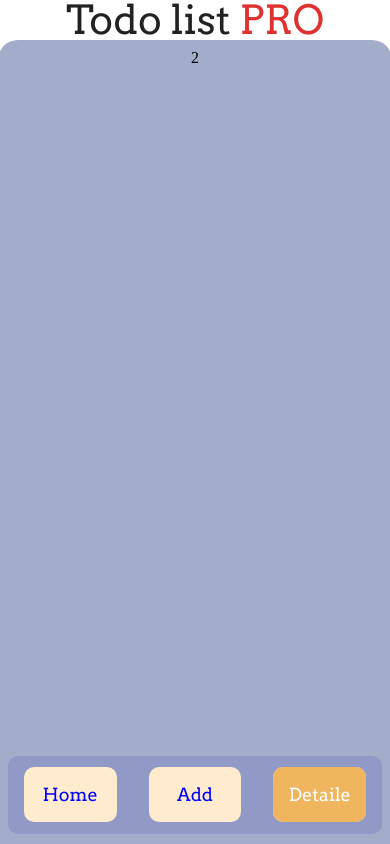
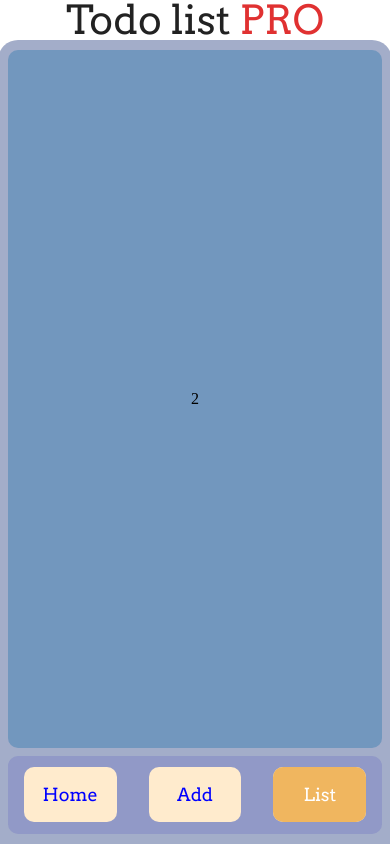
Before and after one commit to sinaGh-cyber/todo-list, a React (Create React App) app: page /detailed-list in a window 390 px wide. Built offline with nearby package versions, Linux system fonts and the light colour scheme.

Commit message:
left section styled + some cleaning up

```diff
--- a/src/components/mainApp/mainApp.jsx
+++ b/src/components/mainApp/mainApp.jsx
@@ -1,9 +1,10 @@
 import indexRoutes from '../../routes/index';
 import { Route, Switch } from 'react-router-dom';
+import Classes from './mainApp.module.css';
 
 const MainApp = () => {
   return (
-    <section id="left">
+    <section id={Classes.left}>
       <Switch>
         {indexRoutes.map(({ isExact, path, component }, key) => {
           return (
--- a/src/components/mainApp/mainApp.module.css
+++ b/src/components/mainApp/mainApp.module.css
@@ -0,0 +1,19 @@
+#left {
+  width: 70%;
+  height: 100%;
+  background-color: rgba(63, 127, 179, 0.493);
+  border-radius: 100px 5px 5px 5px;
+  margin: 0 8px 0 0;
+  display: flex;
+  justify-content: center;
+  align-items: center;
+}
+
+@media (max-width: 800px) {
+  #left {
+    align-self: flex-start;
+    height: 89%;
+    width: 100%;
+    border-radius: 10px;
+  }
+}
--- a/src/components/menu/menu.module.css
+++ b/src/components/menu/menu.module.css
@@ -6,7 +6,7 @@
   width: 30%;
   height: 100%;
   background-color: rgba(72, 72, 190, 0.199);
-  border-radius: 5px 5px 60px 5px;
+  border-radius: 5px 5px 100px 5px;
 }
 
 ul {
--- a/src/routes/index.js
+++ b/src/routes/index.js
@@ -6,7 +6,7 @@ const indexRoutes = [
   { title: 'Home', path: '/', component: Home, isExact: true },
   { title: 'Add', path: '/add', component: AddProduct, isExact: false },
   {
-    title: 'Detaile',
+    title: 'List',
     path: '/detailed-list',
     component: DetailedList,
     isExact: false,
```
